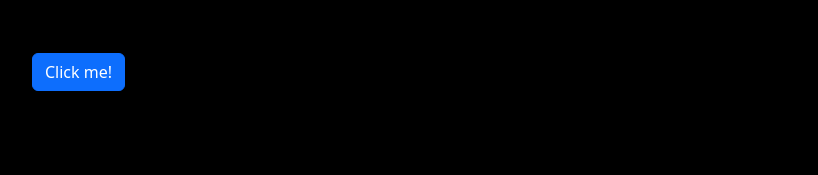
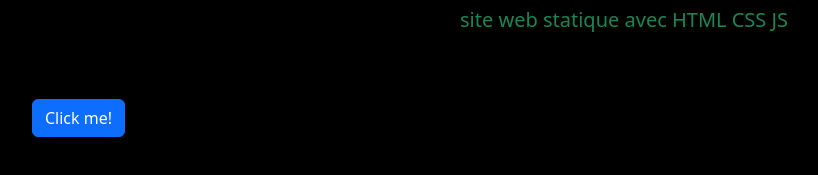
Before and after one commit to mohamed-Goumih/cmcdev, a plain HTML site: page index.html in a window 1280 px wide. Shown: the part 147-322 px from the top of the page, without its empty margins (16-834 px from the left). Drawn offline with nearby package versions, Linux system fonts and the light colour scheme.

Commit message:
modification de index

```diff
--- a/index.html
+++ b/index.html
@@ -22,6 +22,8 @@
     <body>
        <div class="h1 text-primary text-center bg-ligh p-5">Site web Statique</div>
 
+       <p class="lead text-center text-success">site web statique avec HTML CSS JS</p>
+
      <button id="myButton" class=" m-5 text-center btn btn-primary text-center">Click me!</button>
 
 
```
